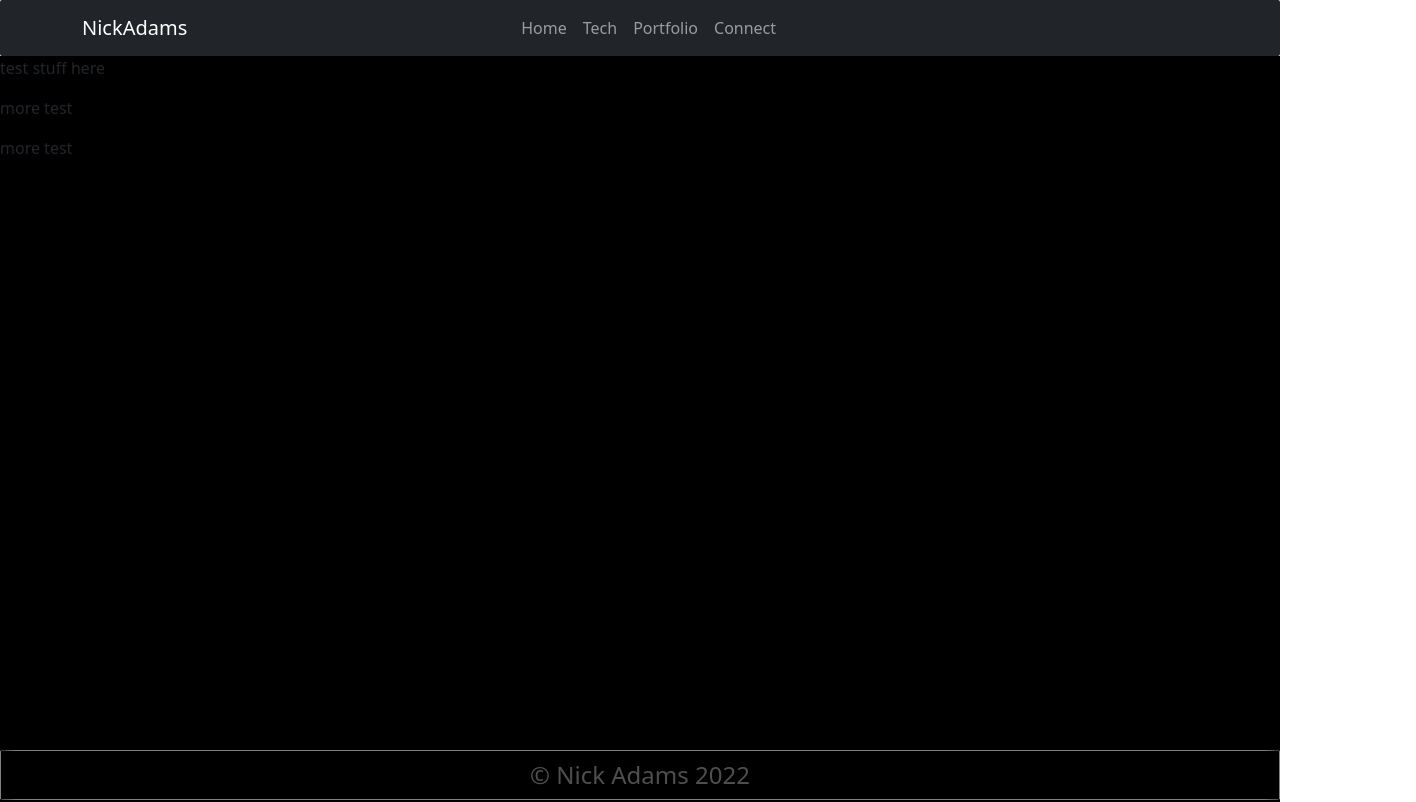
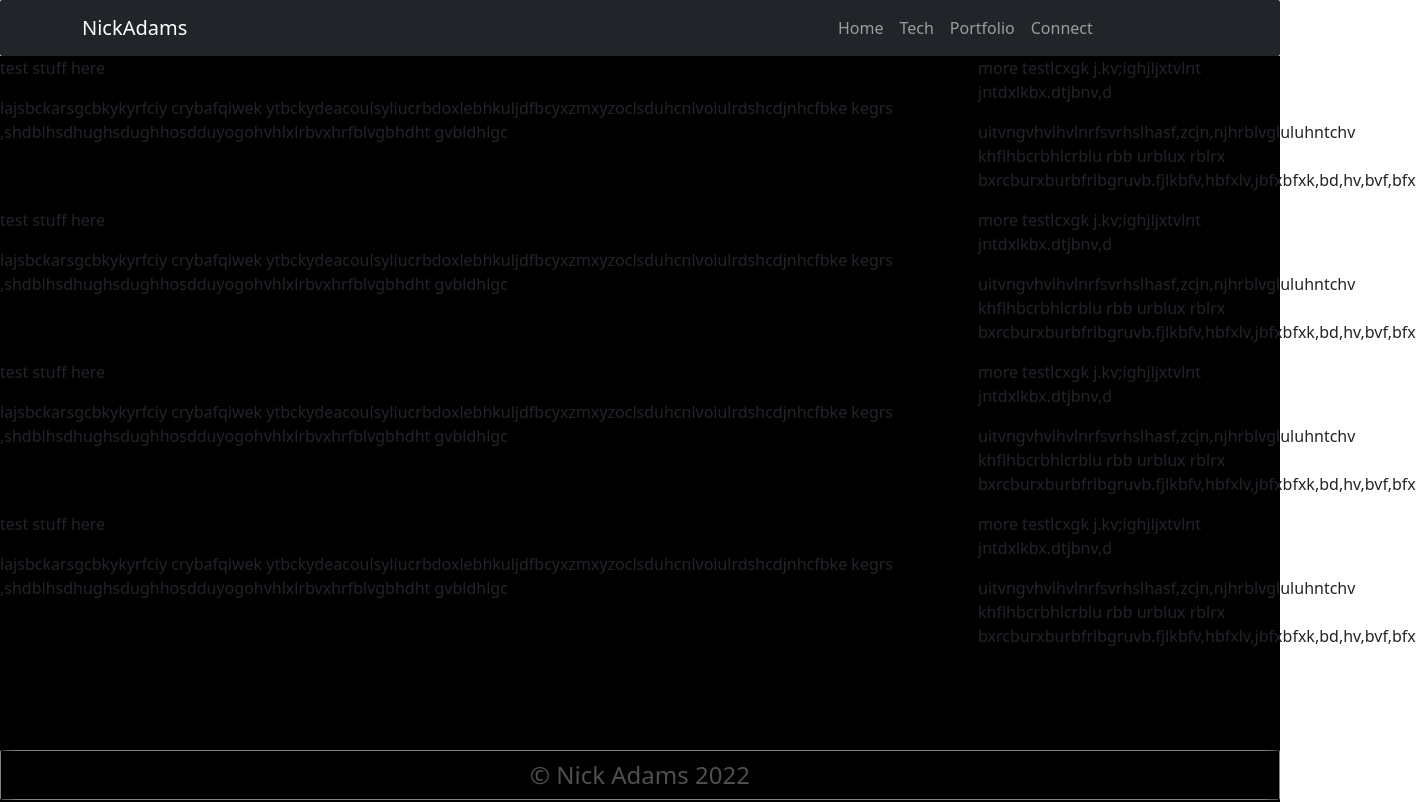
Before and after one commit to Nick-Adams-81/web-dev-portfolio-site, a Next.js app: page /tech in a window 1280 px wide. Shown: the top 802 px of the page, 1416 px wide, since content can reach past the window. Built offline with nearby package versions, Linux system fonts and the light colour scheme.

Commit message:
added test layout for tech page

```diff
--- a/Components/LayoutComponents/Navbar.js
+++ b/Components/LayoutComponents/Navbar.js
@@ -13,7 +13,7 @@ const Navbars = () => {
                     <Navbar.Brand href="/">NickAdams</Navbar.Brand>
                     <Navbar.Toggle aria-controls="basic-navbar-nav" />
                     <Navbar.Collapse id="basic-navbar-nav">
-                        <Nav className="me-auto" id="links" style={{marginLeft: 310}}>
+                        <Nav className="me-auto" id="links" style={{marginLeft: '63%'}}>
                             <Nav.Link href="/home">Home</Nav.Link>
                             <Nav.Link href="/tech">Tech</Nav.Link>
                             <Nav.Link href="/projects" id="link-2">Portfolio</Nav.Link>
--- a/pages/tech.js
+++ b/pages/tech.js
@@ -13,20 +13,51 @@ const tech = () => {
             <Layout>
                 <div className="body">
                     <Row>
-                        <Col sm={12} md={12}>
+                        <Col sm={12} md={9}>
                             <p>test stuff here</p>
+                            <p>lajsbckarsgcbkykyrfciy crybafqiwek ytbckydeacoulsyliucrbdoxlebhkuljdfbcyxzmxyzoclsduhcnlvoiulrdshcdjnhcfbke kegrs ,shdblhsdhughsdughhosdduyogohvhlxlrbvxhrfblvgbhdht gvbldhlgc </p>
+                        </Col>
+
+                           <Col sm={12} md={3}>
+                        <p>more testlcxgk j.kv;ighjljxtvlnt jntdxlkbx.dtjbnv,d</p>
+                            <p>uitvngvhvlhvlnrfsvrhslhasf,zcjn,njhrblvgluluhntchv khflhbcrbhlcrblu rbb urblux rblrx bxrcburxburbfrlbgruvb.fjlkbfv,hbfxlv,jbfxbfxk,bd,hv,bvf,bfx</p>
                         </Col>
                     </Row>
 
                     <Row>
-                        <Col>
-                        <p>more test</p>
+                    <Col sm={12} md={9}>
+                            <p>test stuff here</p>
+                            <p>lajsbckarsgcbkykyrfciy crybafqiwek ytbckydeacoulsyliucrbdoxlebhkuljdfbcyxzmxyzoclsduhcnlvoiulrdshcdjnhcfbke kegrs ,shdblhsdhughsdughhosdduyogohvhlxlrbvxhrfblvgbhdht gvbldhlgc </p>
+                        </Col>
+
+                           <Col sm={12} md={3}>
+                        <p>more testlcxgk j.kv;ighjljxtvlnt jntdxlkbx.dtjbnv,d</p>
+                            <p>uitvngvhvlhvlnrfsvrhslhasf,zcjn,njhrblvgluluhntchv khflhbcrbhlcrblu rbb urblux rblrx bxrcburxburbfrlbgruvb.fjlkbfv,hbfxlv,jbfxbfxk,bd,hv,bvf,bfx</p>
                         </Col>
                     </Row>
 
                     <Row>
-                        <Col>
-                        <p>more test</p>
+                    <Col sm={12} md={9}>
+                            <p>test stuff here</p>
+                            <p>lajsbckarsgcbkykyrfciy crybafqiwek ytbckydeacoulsyliucrbdoxlebhkuljdfbcyxzmxyzoclsduhcnlvoiulrdshcdjnhcfbke kegrs ,shdblhsdhughsdughhosdduyogohvhlxlrbvxhrfblvgbhdht gvbldhlgc </p>
+                        </Col>
+
+                           <Col sm={12} md={3}>
+                        <p>more testlcxgk j.kv;ighjljxtvlnt jntdxlkbx.dtjbnv,d</p>
+                            <p>uitvngvhvlhvlnrfsvrhslhasf,zcjn,njhrblvgluluhntchv khflhbcrbhlcrblu rbb urblux rblrx bxrcburxburbfrlbgruvb.fjlkbfv,hbfxlv,jbfxbfxk,bd,hv,bvf,bfx</p>
+                        </Col>
+                    </Row>
+
+
+                    <Row>
+                    <Col sm={12} md={9}>
+                            <p>test stuff here</p>
+                            <p>lajsbckarsgcbkykyrfciy crybafqiwek ytbckydeacoulsyliucrbdoxlebhkuljdfbcyxzmxyzoclsduhcnlvoiulrdshcdjnhcfbke kegrs ,shdblhsdhughsdughhosdduyogohvhlxlrbvxhrfblvgbhdht gvbldhlgc </p>
+                        </Col>
+
+                           <Col sm={12} md={3}>
+                        <p>more testlcxgk j.kv;ighjljxtvlnt jntdxlkbx.dtjbnv,d</p>
+                            <p>uitvngvhvlhvlnrfsvrhslhasf,zcjn,njhrblvgluluhntchv khflhbcrbhlcrblu rbb urblux rblrx bxrcburxburbfrlbgruvb.fjlkbfv,hbfxlv,jbfxbfxk,bd,hv,bvf,bfx</p>
                         </Col>
                     </Row>
                 </div>
```
